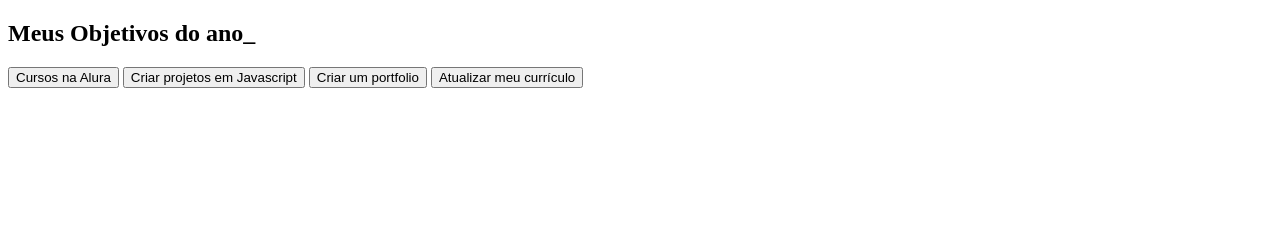
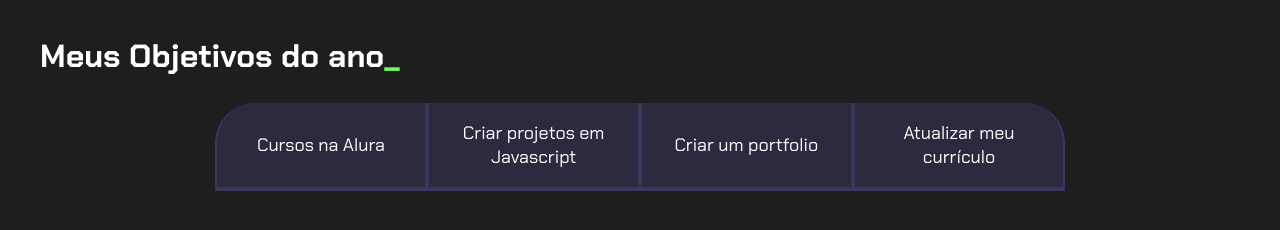
Before and after one commit to PardalAncestral/alura-caio, a plain HTML site: page index.html in a window 1280 px wide. Drawn offline with Linux system fonts and the light colour scheme.

Commit message:
Add files via upload

```diff
--- a/index.html
+++ b/index.html
@@ -18,5 +18,6 @@
             <button class="botao">Atualizar meu currículo</button>
         </div>
     </section>
+    <script src="main.js"></script>
 </body>
 </html>
--- /dev/null
+++ b/main.js
@@ -0,0 +1,12 @@
+const botoes = document.querySelectorAll(".botao");
+
+for(let i=0;i <botoes.length;i++){
+    botoes[i].onclick = function(){
+
+        for(let j=0;j<botoes.length;j++){
+            botoes[j].classList.remove("ativo");
+        }
+        botoes[i].classList.add("ativo");
+    }
+    console.log(i);
+}
--- a/style.css
+++ b/style.css
@@ -0,0 +1,79 @@
+@import url('https://fonts.googleapis.com/css2?family=Chakra+Petch:wght@400;700&display=swap');
+
+:root {
+    --cor-de-fundo: #1E1E1E;
+    --verde: #6FFF57;
+    --branco: #FFFFFF;
+    --botao-ativo: #3A375E;
+    --botao-inativo: rgba(58, 55, 94, 0.5);
+    --texto-fundo: rgba(58, 55, 94, 0.3);
+}
+
+body {
+    background-color: var(--cor-de-fundo);
+    color: var(--branco);
+    font-family: 'Chakra Petch', sans-serif;
+}
+
+.conteudo-principal {
+    display: flex;
+    flex-direction: column;
+    justify-content: center;
+    align-items: center;
+    max-width: 1200px;
+    width: 100%;
+    margin: 0 auto;
+}
+
+.titulo-principal {
+    text-align: left;
+    width: 100%;
+    font-size: 32px;
+}
+
+.titulo-principal span {
+    color: var(--verde);
+}
+
+.botao {
+    font-family: 'Chakra Petch', sans-serif;
+    background-color: var(--botao-inativo);
+    color: var(--branco);
+    display: flex;
+    justify-content: center;
+    padding: 1em;
+    font-size: 18px;
+    align-items: center;
+    width: 100%;
+    border-bottom: 4px solid var(--botao-ativo);
+    border-left: 2px solid var(--botao-ativo);
+    border-right: 2px solid var(--botao-ativo);
+    border-top: none;
+}
+
+.botao:first-child {
+    border-radius: 40px 40px 0 0;
+}
+
+.botoes {
+    display: block;
+}
+
+.ativo{
+    background-color: var(--botao-ativo);
+    border-bottom: 4px solid var(--verde);
+}
+
+@media screen and (min-width: 768px) {
+    .botoes {
+        display: flex;
+    }
+
+    .botao:first-child {
+        border-radius: 40px 0 0 0;
+    }
+
+    .botao:last-child {
+        border-radius: 0 40px 0 0;
+    }
+}
```
